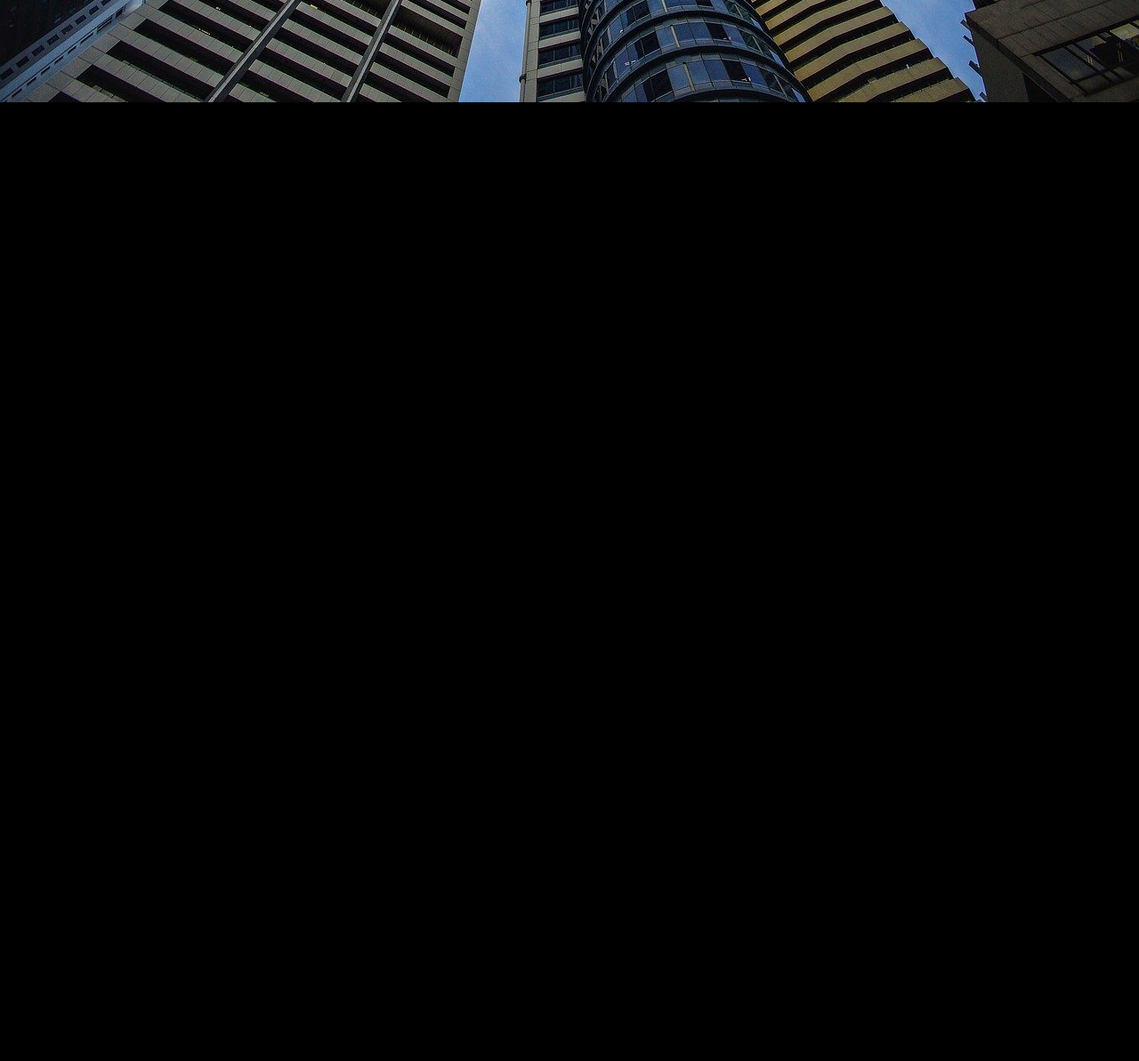
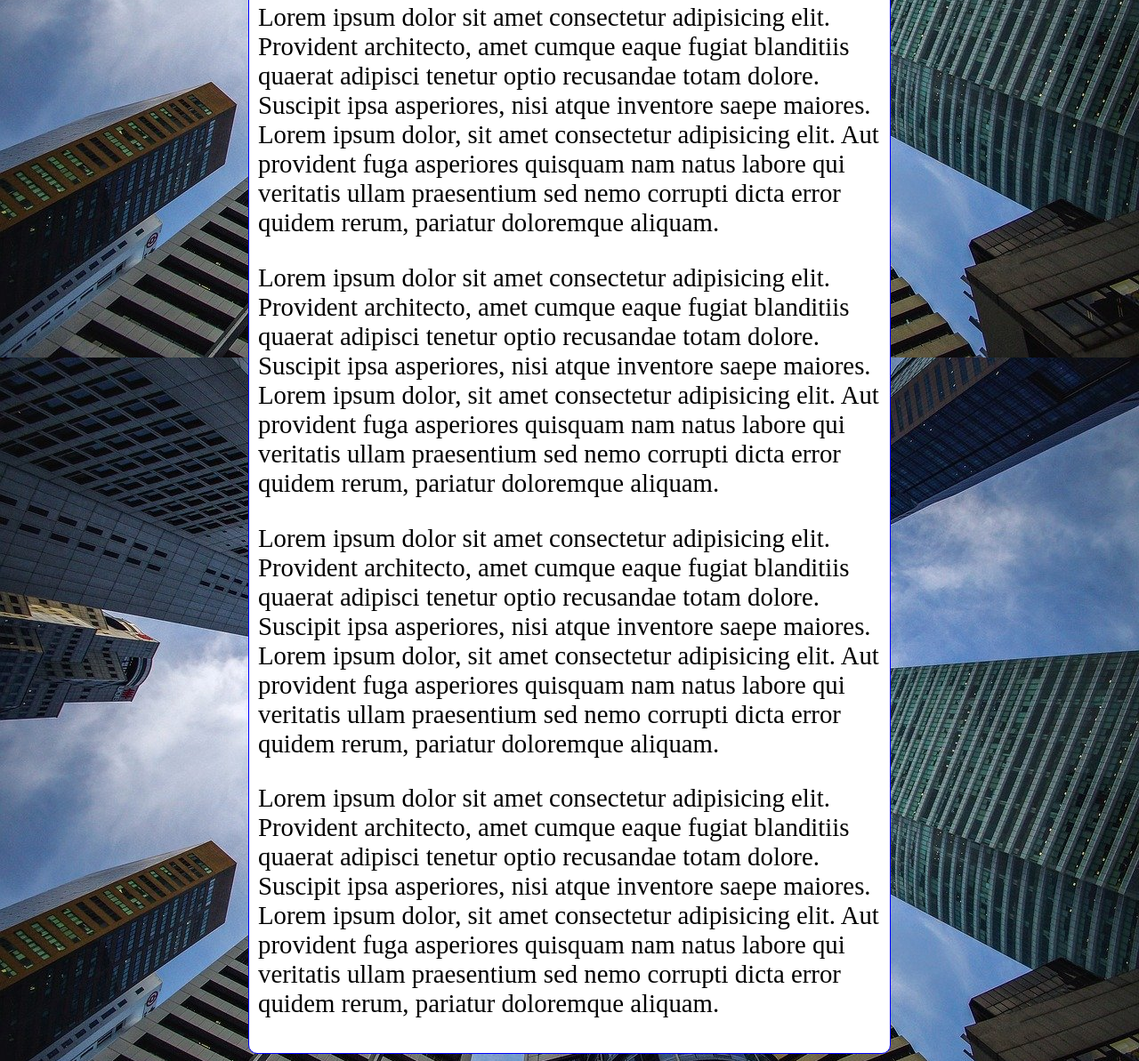
Before and after one commit to WagRdS/HTML-CSS, a plain HTML site: page exercícios/ex022/fundo006.html in a window 1280 px wide. Shown: the part 451-1644 px from the top of the page at 89% size. Before the commit the page ends 800 px from the top, so only its background shows below. Drawn offline with Linux system fonts and the light colour scheme.

Commit message:
atualização dos códigos

```diff
--- a/exercícios/ex022/fundo006.html
+++ b/exercícios/ex022/fundo006.html
@@ -6,19 +6,25 @@
     <title>Document</title>
     <style>
         body{
-            background-color: black;
+            /*background-color: black;
             background-image: url("imagens/wallpaper002.jpg");
             background-position: center center;
             background-repeat: no-repeat;
             background-size: cover;
+            background-attachment: fixed;*/
+
+            /* color - iamge - positon - repet - size = attachment*/
+            background: black url("imagens/wallpaper002.jpg") center center no-repeat fixed;
+            background-size: cover;
         }
         main{
             background-color: white;
-            width: 400px;
+            max-width: 700px;
             padding: 10px;
             margin: auto;
             border: 1px solid blue;
             border-radius: 10px;
+            font-size: 1.8em;
         }
     </style>
 </head>
@@ -26,8 +32,21 @@
     <main>
         <h1>Teste de imagem de fundo</h1>
         <p>Lorem ipsum dolor sit amet consectetur adipisicing elit. Provident architecto, amet cumque eaque fugiat blanditiis quaerat adipisci tenetur optio recusandae totam dolore. Suscipit ipsa asperiores, nisi atque inventore saepe maiores.
-            Lorem ipsum dolor, sit amet consectetur adipisicing elit. Aut provident fuga asperiores quisquam nam natus labore qui veritatis ullam praesentium sed nemo corrupti dicta error quidem rerum, pariatur doloremque aliquam.
+        Lorem ipsum dolor, sit amet consectetur adipisicing elit. Aut provident fuga asperiores quisquam nam natus labore qui veritatis ullam praesentium sed nemo corrupti dicta error quidem rerum, pariatur doloremque aliquam.
         </p>
+        <p>Lorem ipsum dolor sit amet consectetur adipisicing elit. Provident architecto, amet cumque eaque fugiat blanditiis quaerat adipisci tenetur optio recusandae totam dolore. Suscipit ipsa asperiores, nisi atque inventore saepe maiores.
+        Lorem ipsum dolor, sit amet consectetur adipisicing elit. Aut provident fuga asperiores quisquam nam natus labore qui veritatis ullam praesentium sed nemo corrupti dicta error quidem rerum, pariatur doloremque aliquam.
+        </p>
+        <p>Lorem ipsum dolor sit amet consectetur adipisicing elit. Provident architecto, amet cumque eaque fugiat blanditiis quaerat adipisci tenetur optio recusandae totam dolore. Suscipit ipsa asperiores, nisi atque inventore saepe maiores.
+        Lorem ipsum dolor, sit amet consectetur adipisicing elit. Aut provident fuga asperiores quisquam nam natus labore qui veritatis ullam praesentium sed nemo corrupti dicta error quidem rerum, pariatur doloremque aliquam.
+        </p>
+        <p>Lorem ipsum dolor sit amet consectetur adipisicing elit. Provident architecto, amet cumque eaque fugiat blanditiis quaerat adipisci tenetur optio recusandae totam dolore. Suscipit ipsa asperiores, nisi atque inventore saepe maiores.
+        Lorem ipsum dolor, sit amet consectetur adipisicing elit. Aut provident fuga asperiores quisquam nam natus labore qui veritatis ullam praesentium sed nemo corrupti dicta error quidem rerum, pariatur doloremque aliquam.
+        </p>
+        <p>Lorem ipsum dolor sit amet consectetur adipisicing elit. Provident architecto, amet cumque eaque fugiat blanditiis quaerat adipisci tenetur optio recusandae totam dolore. Suscipit ipsa asperiores, nisi atque inventore saepe maiores.
+        Lorem ipsum dolor, sit amet consectetur adipisicing elit. Aut provident fuga asperiores quisquam nam natus labore qui veritatis ullam praesentium sed nemo corrupti dicta error quidem rerum, pariatur doloremque aliquam.
+        </p>
+
     </main>
 
 </body>
```
